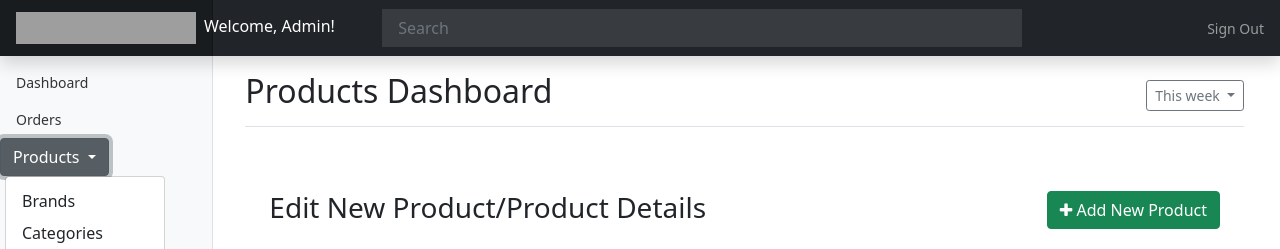
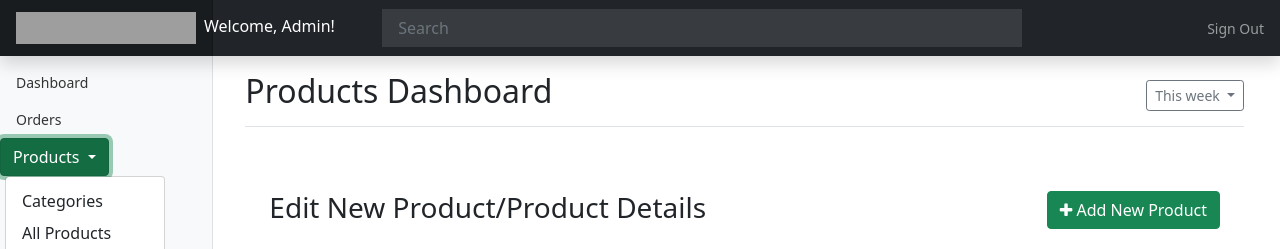
Before and after one commit to BrightAugustt/Farmworld, a PHP site: page /view/allProducts.php in a window 1280 px wide, after a click on "Products". Shown: the top 249 px of the page. Run offline with PHP 8.4, Linux system fonts and the light colour scheme; data that the repository does not hold is empty; some libraries are stand-ins or nearby versions; grey boxes are pictures that could not be loaded.

Commit message:
products

```diff
--- a/view/allProducts.php
+++ b/view/allProducts.php
@@ -78,17 +78,16 @@
                             </a>
                         </li>
                         <li class="nav-item dropdown">
-                            <a class="btn btn-secondary dropdown-toggle" href="../Views/products.php" role="button" id="dropdownMenuLink" data-toggle="dropdown" aria-haspopup="true" aria-expanded="false">
+                            <a class="btn btn-success dropdown-toggle" href="../Views/products.php" role="button" id="dropdownMenuLink" data-toggle="dropdown" aria-haspopup="true" aria-expanded="false">
                                 Products
                             </a>
                             <div class="dropdown-menu" aria-labelledby="dropdownMenuLink">
-                                <a class="dropdown-item" href="viewBrands.php">Brands</a>
                                 <a class="dropdown-item" href="viewCategory.php">Categories</a>
-                                <a class="dropdown-item" href="products.php">All Products</a>
+                                <a class="dropdown-item" href="allProducts.php">All Products</a>
                             </div>
                         </li>
                         <li class="nav-item">
-                            <a class="nav-link" href="../Views/customers.php">
+                            <a class="nav-link" href="../view/customers.php">
                                 <span data-feather="users"></span>
                                 Customers
                             </a>
```
